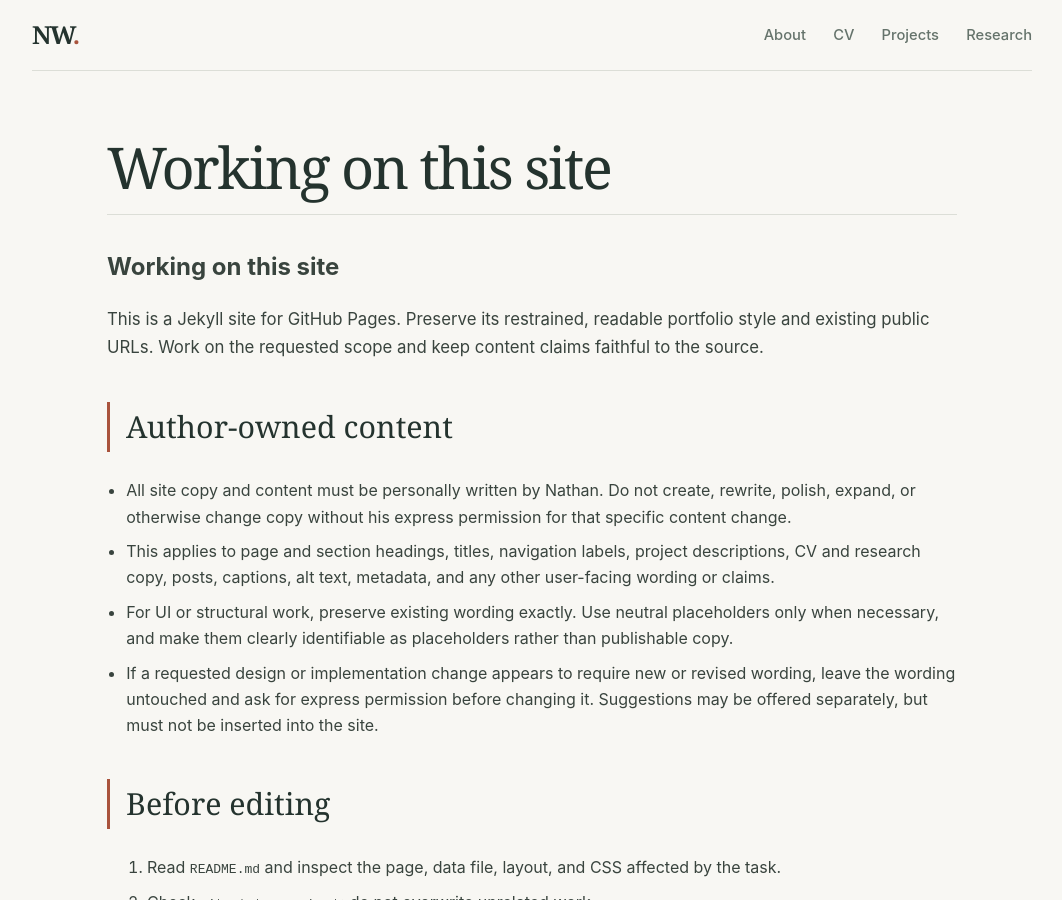
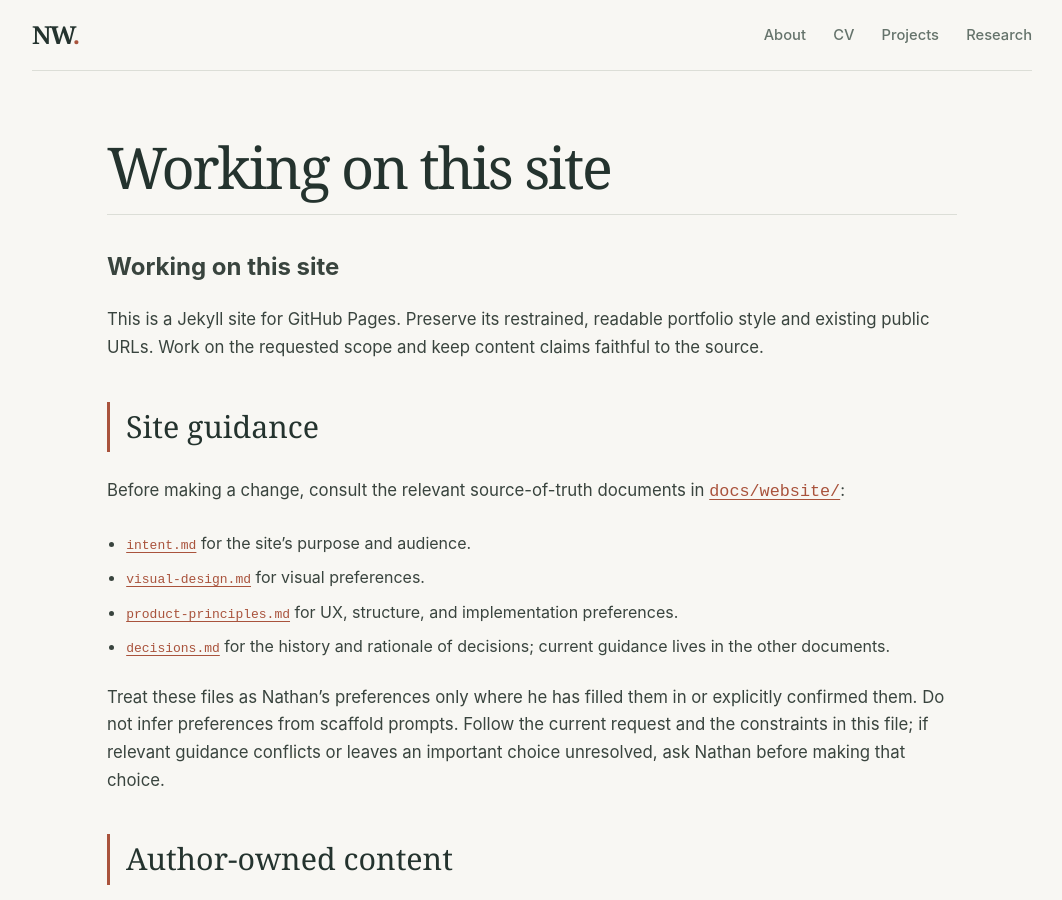
Before and after one commit to nathanwangly/nathanwangly.github.io, a Jekyll site: the page built from AGENTS.md, in a window 1280 px wide and 900 px high. Shown: the whole window, without its empty margins (108-1170 px from the left). Built offline with Jekyll 4.4.1, drawn with Linux system fonts in a browser that asks for light colours; our own code applies the rules of GitHub Pages for plain Markdown files.

Commit message:
set up site reference docs

```diff
--- a/AGENTS.md
+++ b/AGENTS.md
@@ -1,6 +1,17 @@
 # Working on this site
 
 This is a Jekyll site for GitHub Pages. Preserve its restrained, readable portfolio style and existing public URLs. Work on the requested scope and keep content claims faithful to the source.
+
+## Site guidance
+
+Before making a change, consult the relevant source-of-truth documents in [`docs/website/`](docs/website/):
+
+- [`intent.md`](docs/website/intent.md) for the site's purpose and audience.
+- [`visual-design.md`](docs/website/visual-design.md) for visual preferences.
+- [`product-principles.md`](docs/website/product-principles.md) for UX, structure, and implementation preferences.
+- [`decisions.md`](docs/website/decisions.md) for the history and rationale of decisions; current guidance lives in the other documents.
+
+Treat these files as Nathan's preferences only where he has filled them in or explicitly confirmed them. Do not infer preferences from scaffold prompts. Follow the current request and the constraints in this file; if relevant guidance conflicts or leaves an important choice unresolved, ask Nathan before making that choice.
 
 ## Author-owned content
 
```
Also changed, not shown: docs/website/README.md (added, +12 -0 lines), docs/website/intent.md (added, +17 -0 lines), docs/website/product-principles.md (added, +19 -0 lines), docs/website/visual-design.md (added, +23 -0 lines).
